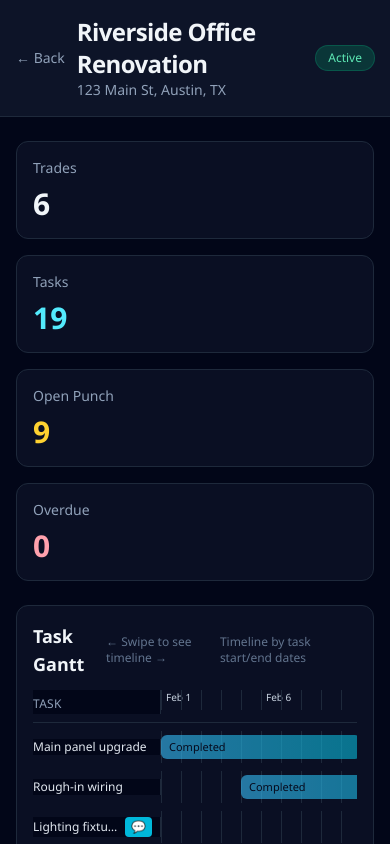
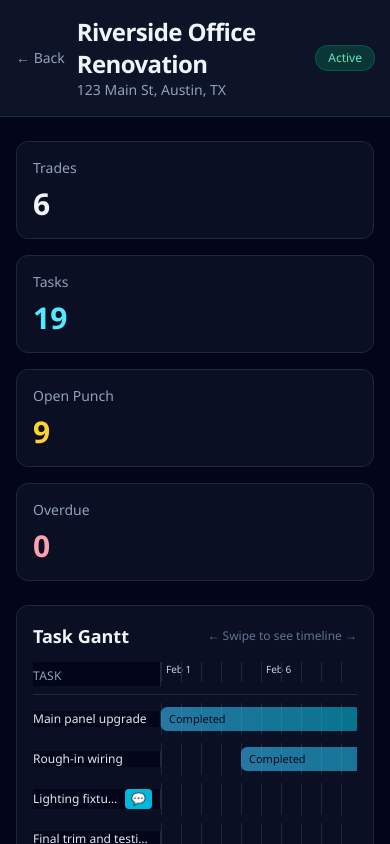
Before and after one commit to hak-tx/gc-tracker, a Next.js app: page /project/1 in a window 390 px wide. Shown: the top 844 px of the page. Built offline with nearby package versions, Linux system fonts and the light colour scheme.

Commit message:
Hide timeline subtitle on mobile

```diff
--- a/src/app/project/[id]/page.tsx
+++ b/src/app/project/[id]/page.tsx
@@ -323,7 +323,7 @@ export default function ProjectPage({ params }: { params: Promise<{ id: string }
           <div className="mb-3 flex items-center justify-between">
             <h2 className="text-lg font-semibold">Task Gantt</h2>
             <p className="text-xs text-slate-500 md:hidden">← Swipe to see timeline →</p>
-            <span className="text-xs text-slate-500">Timeline by task start/end dates</span>
+            <span className="text-xs text-slate-500 hidden md:inline">Timeline by task start/end dates</span>
           </div>
           <GanttChart project={project} onViewChat={(tradeName, subName, taskTitle, messages) => setSelectedChatTask({ tradeName, subName, taskTitle, messages })} />
         </section>
```
